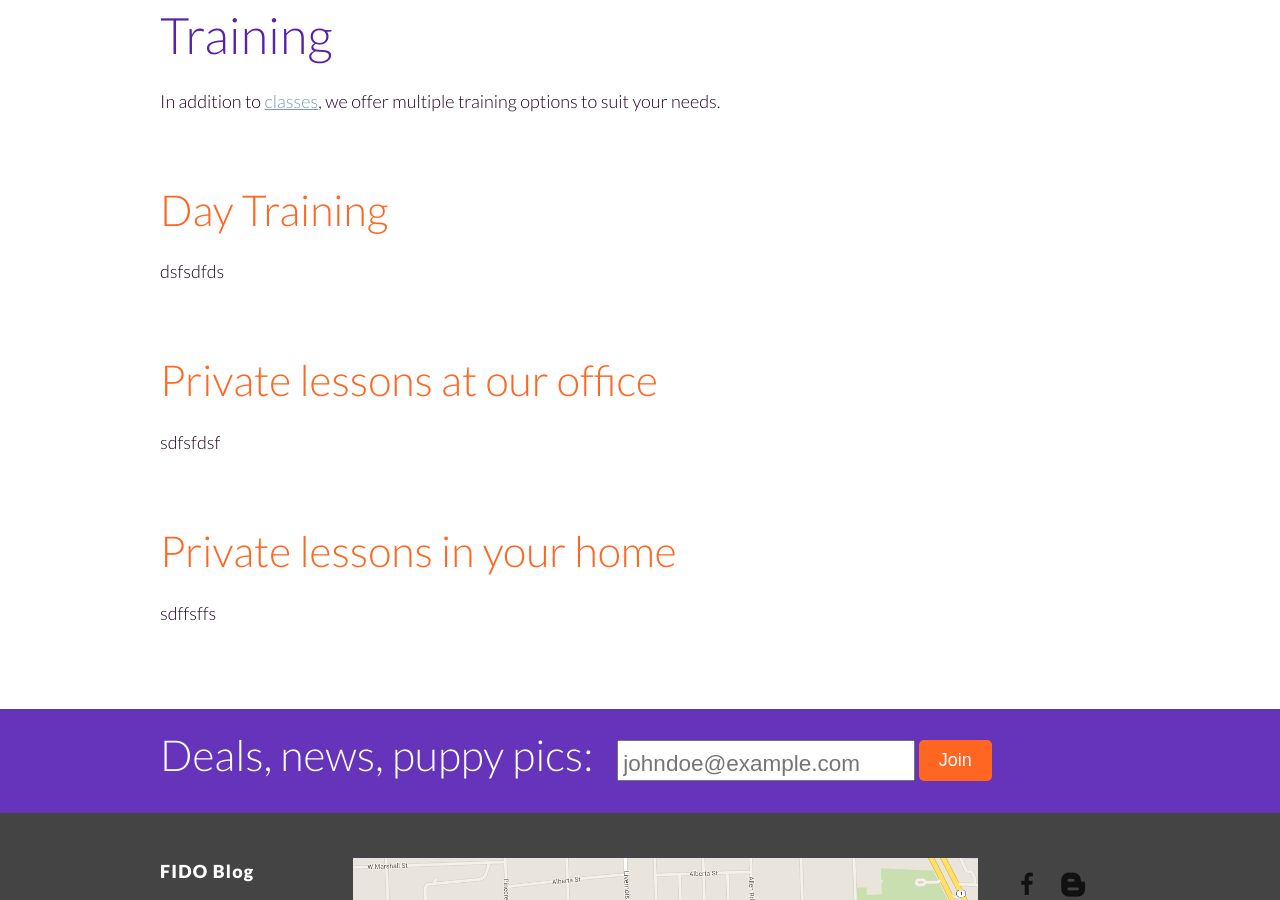
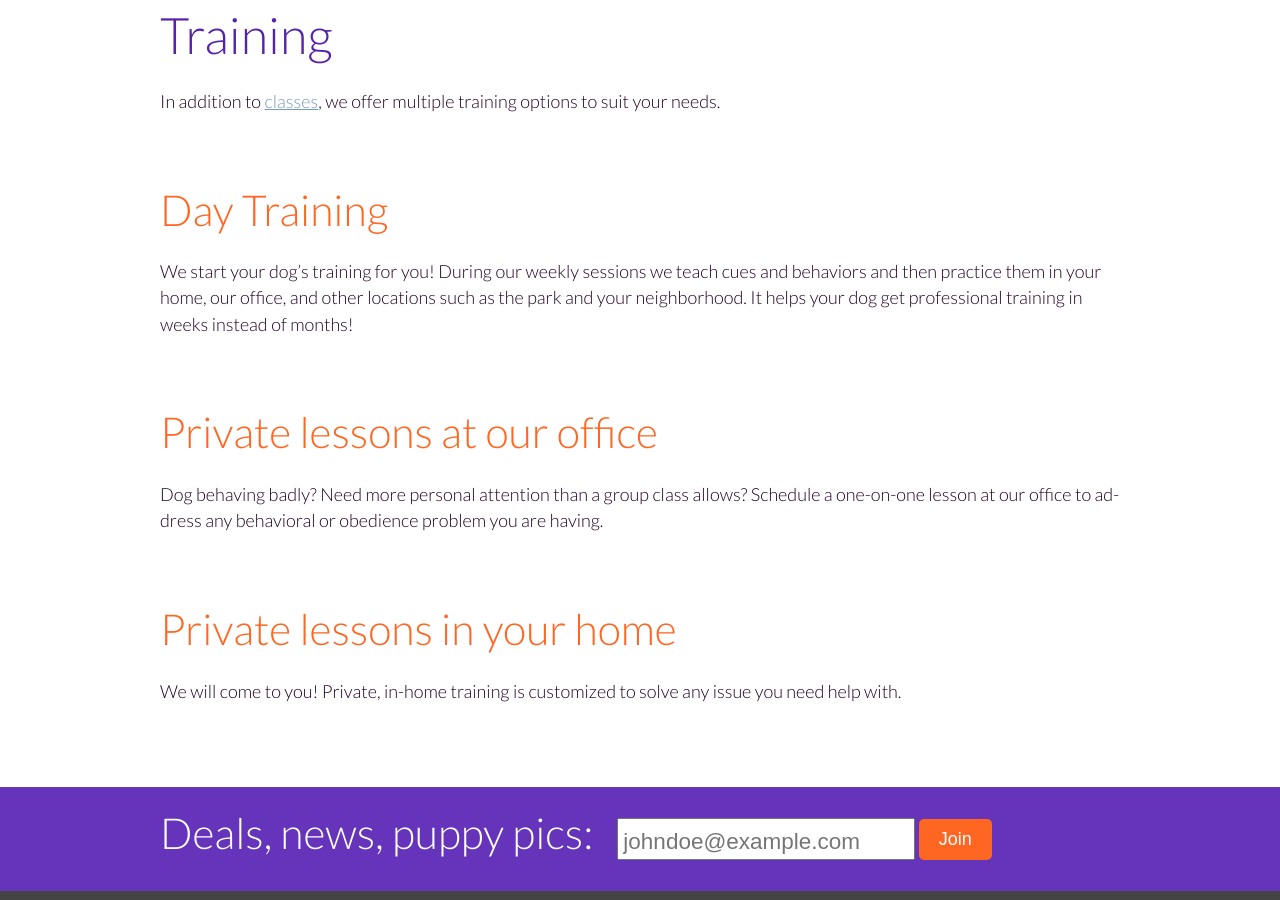
Before and after one commit to fidodogtraining/fidodogtraining.github.io, a Jekyll site: the page built from _autopages/training.md, in a window 1280 px wide and 900 px high, scrolled down 217 px. Built offline with Jekyll 4.4.1, drawn with Linux system fonts in a browser that asks for light colours; Markdown is read by kramdown in place of the engine named in the settings.

Commit message:
Update training.md

```diff
--- a/_autopages/training.md
+++ b/_autopages/training.md
@@ -6,12 +6,12 @@ In addition to [classes](/classes), we offer multiple training options to suit y
 
 ## Day Training
 
-dsfsdfds
+We start your dog's training for you! During our weekly sessions we teach cues and behaviors and then practice them in your home, our office, and other locations such as the park and your neighborhood. It helps your dog get professional training in weeks instead of months!
 
 ## Private lessons at our office
 
-sdfsfdsf
+Dog behaving badly? Need more personal attention than a group class allows? Schedule a one-on-one lesson at our office to address any behavioral or obedience problem you are having.
 
 ## Private lessons in your home
 
-sdffsffs
+We will come to you! Private, in-home training is customized to solve any issue you need help with.
```
